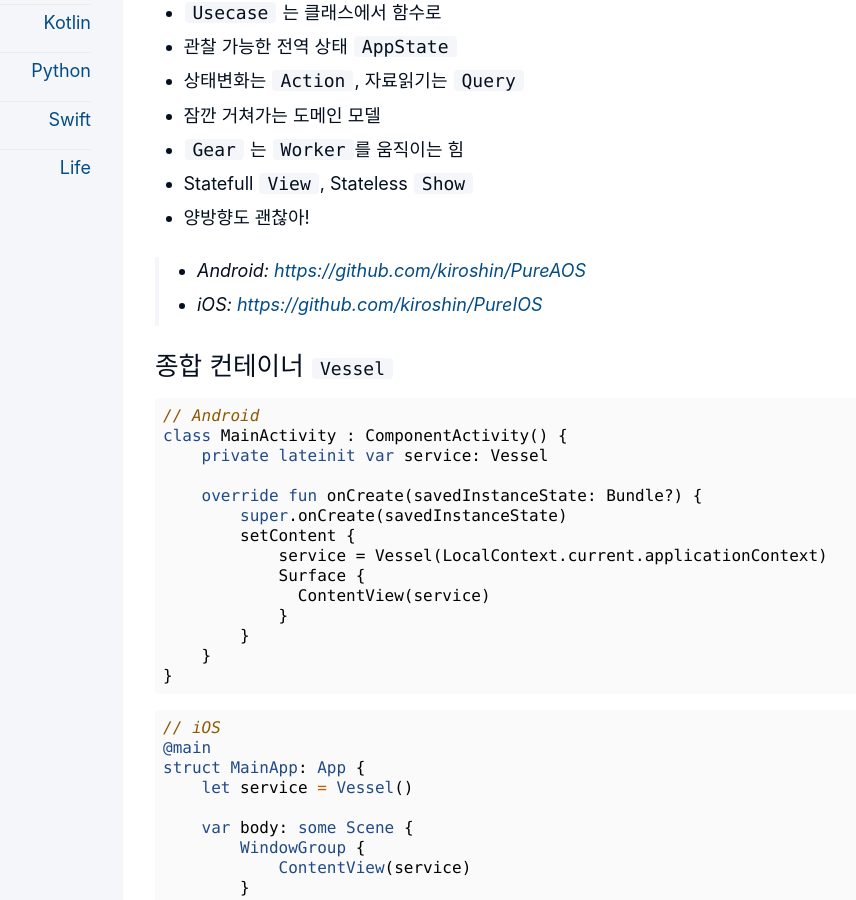
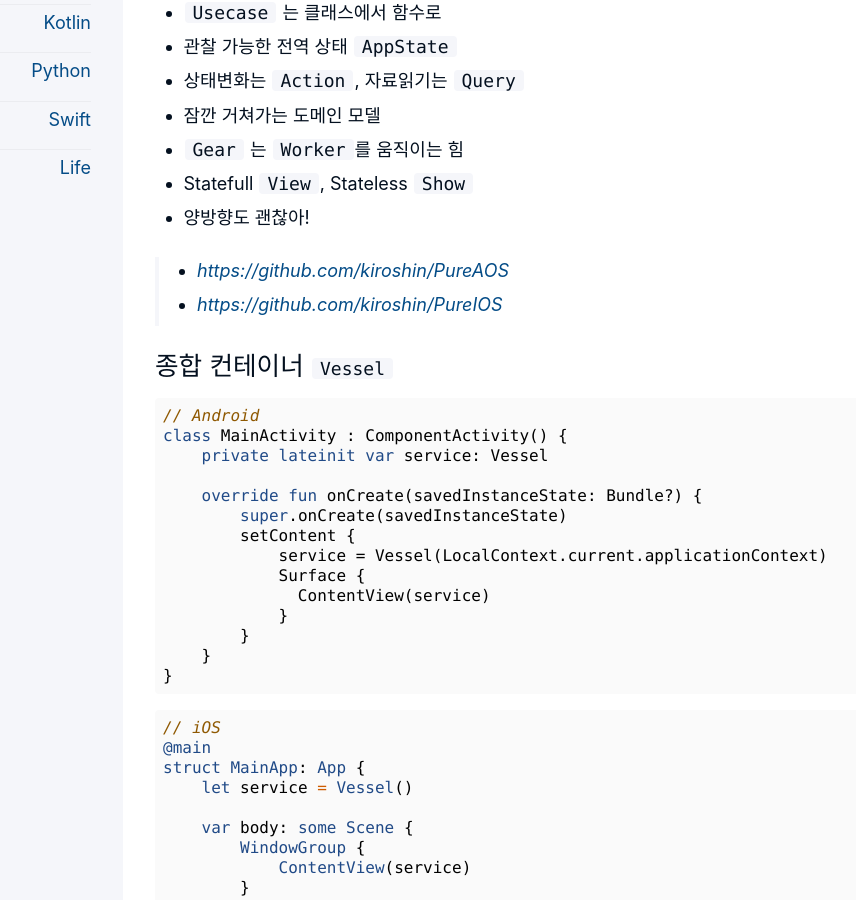
Before and after one commit to kiroshin/kiroshin.github.io, a Jekyll site: the page built from _posts/2024-07-22-hello-pure.md, in a window 1280 px wide and 900 px high, scrolled down 1232 px. Shown: the whole window, without its empty margins (197-1053 px from the left). Built offline with Jekyll 4.4.1, drawn with Linux system fonts in a browser that asks for light colours.

Commit message:
Update 2024-07-22-hello-pure.md

```diff
--- a/_posts/2024-07-22-hello-pure.md
+++ b/_posts/2024-07-22-hello-pure.md
@@ -31,8 +31,8 @@
 - Statefull `View`, Stateless `Show`
 - 양방향도 괜찮아!
 
-> * Android: <https://github.com/kiroshin/PureAOS>
-> * iOS: <https://github.com/kiroshin/PureIOS>
+> * <https://github.com/kiroshin/PureAOS>
+> * <https://github.com/kiroshin/PureIOS>
 
 
 ## 종합 컨테이너 `Vessel`
```
